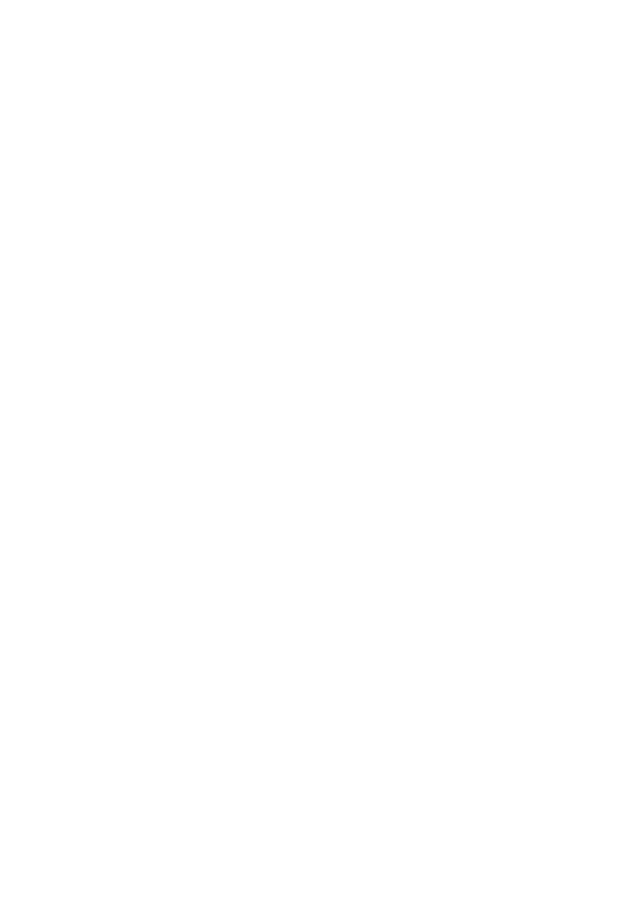
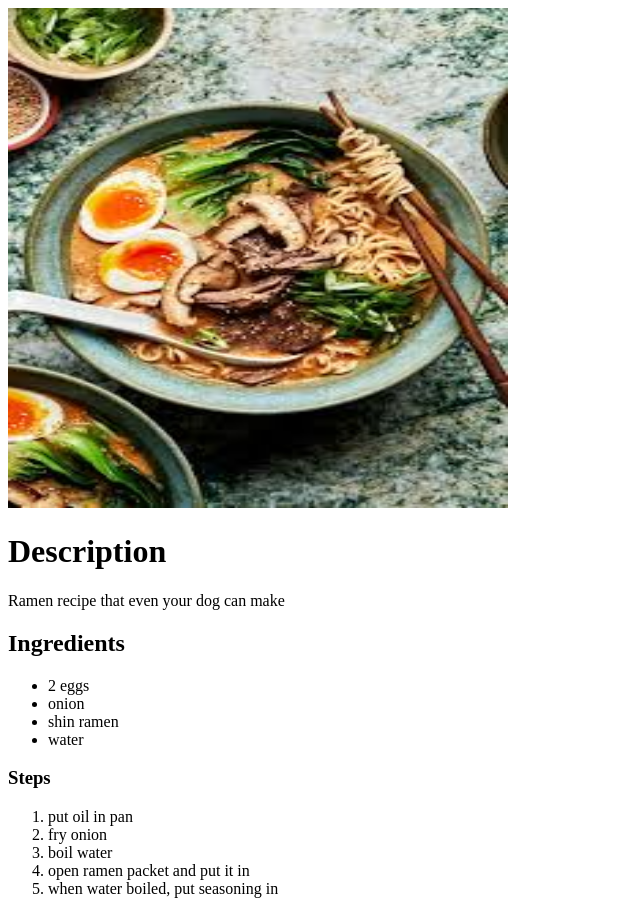
Before and after one commit to ProjectLearnEverything/odin-recipes, a plain HTML site: page recipes/ramen.html in a window 1280 px wide. Shown: the whole page, without its empty margins (0-640 px from the left). Before the commit the page ends 800 px from the top, so only its background shows below. Drawn offline with Linux system fonts and the light colour scheme.

Commit message:
added 2 additional recipes

```diff
--- a/recipes/ramen.html
+++ b/recipes/ramen.html
@@ -0,0 +1,30 @@
+<!DOCTYPE html>
+<html lang="en">
+<head>
+    <meta charset="UTF-8">
+    <meta name="viewport" content="width=device-width, initial-scale=1.0">
+    <title>Ramen Recipe</title>
+</head>
+
+<body>
+    <img src="../images/ramen.jpg" alt="A ramen" height="500" width="500">
+    <h1>Description</h1>
+    Ramen recipe that even your dog can make
+    <h2>Ingredients</h2>
+    <ul>
+        <li>2 eggs</li>
+        <li>onion</li>
+        <li>shin ramen</li>
+        <li>water</li>
+    </ul>
+
+    <h3>Steps</h3>
+    <ol>
+        <li>put oil in pan</li>
+        <li>fry onion</li>
+        <li>boil water</li>
+        <li>open ramen packet and put it in</li>
+        <li>when water boiled, put seasoning in</li>
+    </ol>
+</body>
+</html>
```
Also changed, not shown: index.html (+2 -0 lines), recipes/scrambled-eggs.html (+26 -0 lines), images/ramen.jpg (added), images/scrambledeggs.jpg (added).
